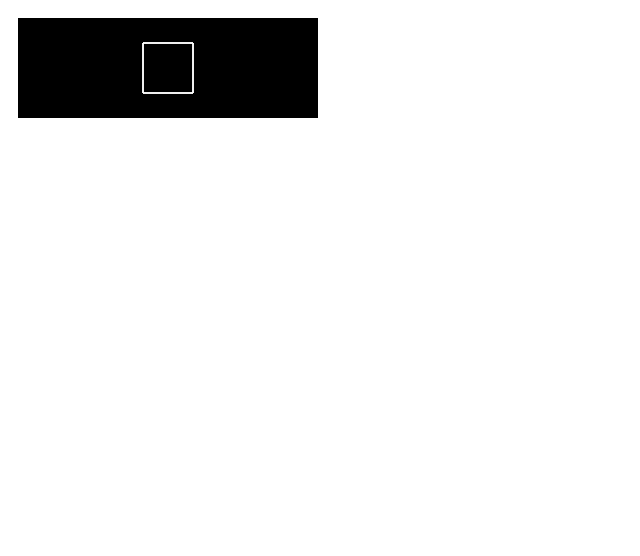
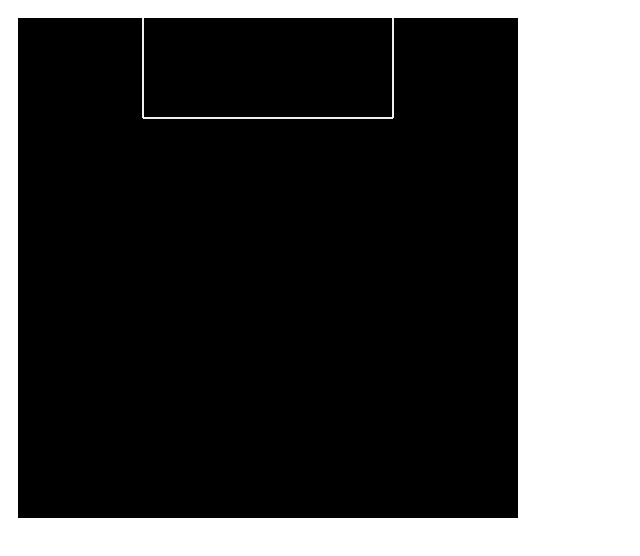
Before and after one commit to IamLena/oop, a plain HTML site: page lab_01/index.html in a window 1280 px wide. Shown: the whole page, without its empty margins (0-640 px from the left). Drawn offline with Linux system fonts and the light colour scheme.

Commit message:
trying to project correctly

```diff
--- a/lab_01/index.html
+++ b/lab_01/index.html
@@ -10,7 +10,7 @@
         <!-- <form>
             <input type="file" onchange="mainProcess(event)">
         </form> -->
-        <canvas id="cnv" width="300" height="100"></canvas>
+        <canvas id="cnv" width="500" height="500"></canvas>
         <!-- <script src="drawing.js"></script> -->
         <script src="newapp.js"></script>
     </body>
--- a/lab_01/newapp.js
+++ b/lab_01/newapp.js
@@ -97,7 +97,8 @@ var Vertex2D = function(x, y) {
     this.y = parseFloat(y);
 };
 function project(M) {
-    return new Vertex2D(M.x, M.z);
+    //return new Vertex2D(M.x, M.z);
+    return new Vertex2D(M.x, M.y);
 };
 
 mainFunc = function() {
@@ -184,6 +185,7 @@ mainFunc = function() {
         // Rotation matrix coefficients
         var ct = Math.cos(theta);
         var st = Math.sin(theta);
+
         var cp = Math.cos(phi);
         var sp = Math.sin(phi);
 
@@ -191,6 +193,18 @@ mainFunc = function() {
         var x = M.x - center.x;
         var y = M.y - center.y;
         var z = M.z - center.z;
+
+        // //around y: ось, смотрит на нас
+        // M.x = cp * (x - center.x) - sp * (z - center.z) + center.x
+        // M.z = sp * (x - center.x) + cp * (z - center.z) + center.z
+
+        // // x = M.x - center.x;
+        // // y = M.y - center.y;
+        // // z = M.z - center.z;
+
+        // // //around x:
+        // // M.z = ct * (z - center.z) - st * (y - center.y) + center.z
+        // // M.y = st * (z - center.z) + ct * (y - center.y) + center.y
 
         M.x = ct * x - st * cp * y + st * sp * z + center.x;
         M.y = st * x + ct * cp * y - ct * sp * z + center.y;
```
